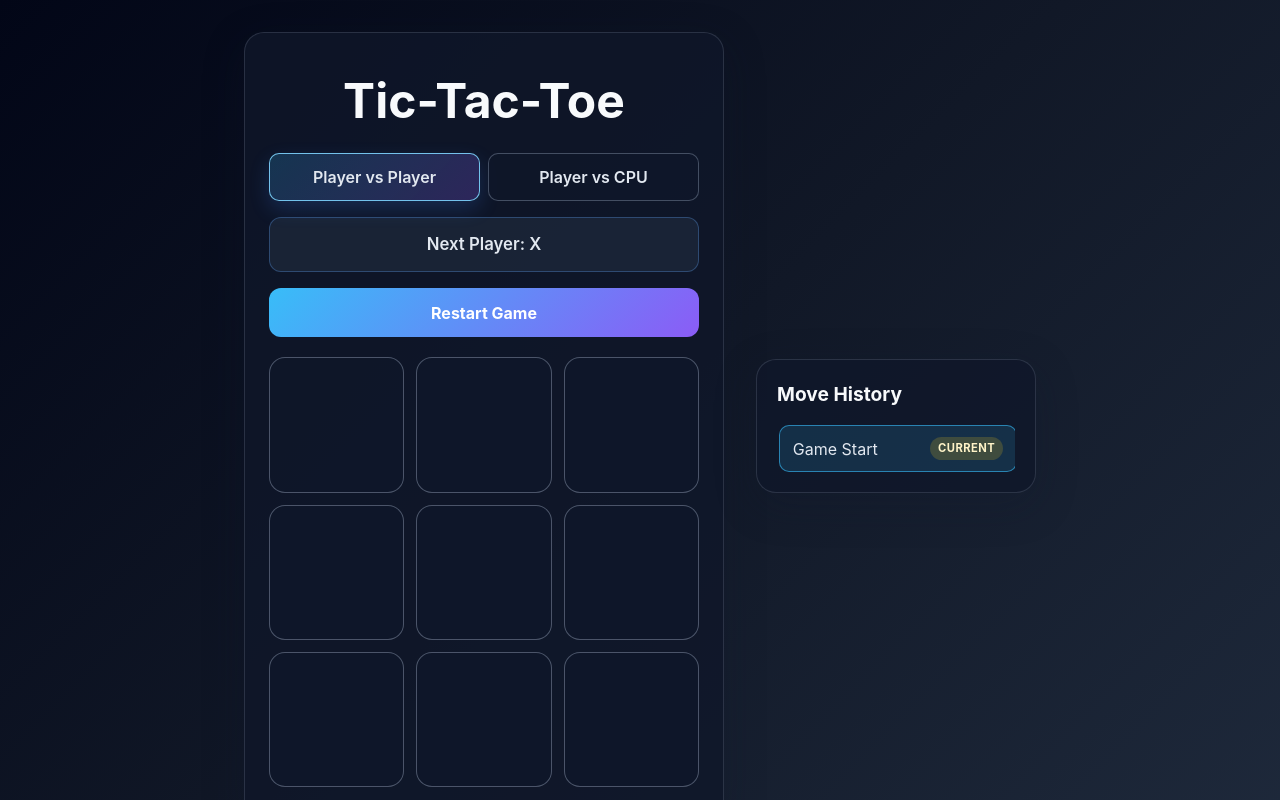
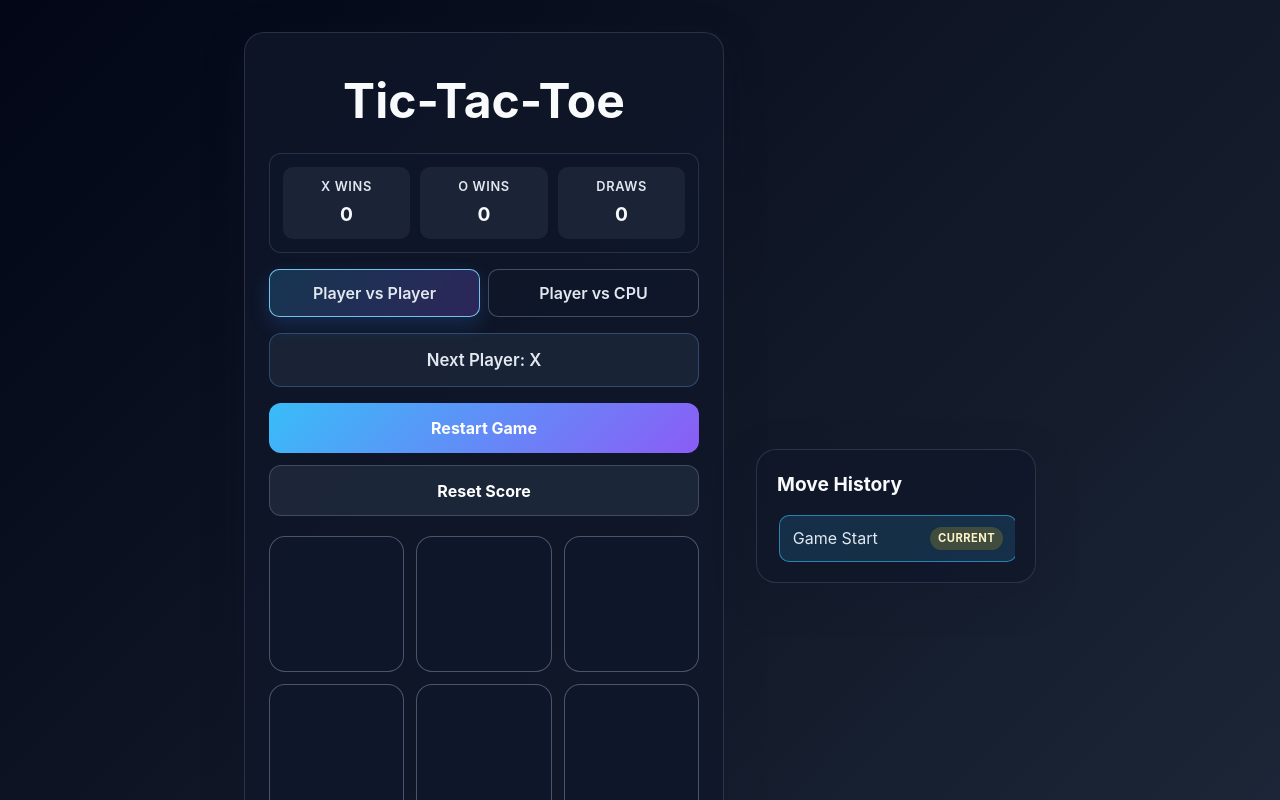
Before and after one commit to studentzero68-collab/Tic-Tac-Toe, a React app: page / in a window 1280 px wide. Shown: the top 800 px of the page. Built offline with nearby package versions, Linux system fonts and the light colour scheme; the HTML template or start-up script is replaced by a standard one.

Commit message:
feat: add round scoreboard and next game flow

```diff
--- a/src/App.css
+++ b/src/App.css
@@ -28,6 +28,39 @@ h1 {
   font-size: clamp(2rem, 4vw, 3rem);
 }
 
+.scoreboard {
+  display: grid;
+  grid-template-columns: repeat(3, minmax(0, 1fr));
+  gap: 0.65rem;
+  margin: 0 0 1rem;
+  padding: 0.8rem;
+  border: 1px solid rgba(148, 163, 184, 0.2);
+  border-radius: 12px;
+  background: rgba(15, 23, 42, 0.5);
+}
+
+.score-item {
+  display: flex;
+  flex-direction: column;
+  gap: 0.2rem;
+  padding: 0.65rem 0.4rem;
+  border-radius: 10px;
+  background: rgba(30, 41, 59, 0.8);
+  color: #e2e8f0;
+  font-weight: 600;
+}
+
+.score-item span {
+  font-size: 0.8rem;
+  text-transform: uppercase;
+  letter-spacing: 0.05em;
+}
+
+.score-item strong {
+  font-size: 1.2rem;
+  color: #f8fafc;
+}
+
 .status-panel {
   margin-bottom: 1rem;
   padding: 0.85rem 1rem;
@@ -55,7 +88,9 @@ h1 {
 }
 
 .mode-button,
-.difficulty-button {
+.difficulty-button,
+.next-game-button,
+.secondary-button {
   flex: 1;
   border: 1px solid rgba(148, 163, 184, 0.4);
   border-radius: 10px;
@@ -88,7 +123,15 @@ h1 {
   color: #f8fafc;
 }
 
-.reset-button {
+.action-row {
+  display: flex;
+  gap: 0.75rem;
+  margin-bottom: 0.75rem;
+}
+
+.reset-button,
+.next-game-button,
+.secondary-button {
   width: 100%;
   border: none;
   border-radius: 12px;
@@ -99,16 +142,31 @@ h1 {
   padding: 0.8rem 1rem;
   cursor: pointer;
   transition: transform 0.2s ease, box-shadow 0.2s ease, opacity 0.2s ease;
+}
+
+.next-game-button {
+  background: linear-gradient(135deg, #22c55e, #14b8a6);
+}
+
+.secondary-button {
+  background: rgba(30, 41, 59, 0.9);
+  border: 1px solid rgba(148, 163, 184, 0.3);
   margin-bottom: 1.25rem;
 }
 
 .reset-button:hover,
-.reset-button:focus-visible {
+.next-game-button:hover,
+.secondary-button:hover,
+.reset-button:focus-visible,
+.next-game-button:focus-visible,
+.secondary-button:focus-visible {
   transform: translateY(-1px);
   box-shadow: 0 8px 22px rgba(59, 130, 246, 0.35);
 }
 
 .reset-button:focus-visible,
+.next-game-button:focus-visible,
+.secondary-button:focus-visible,
 .square:focus-visible,
 .history-button:focus-visible {
   outline: 3px solid #facc15;
@@ -226,4 +284,8 @@ h1 {
     width: 100%;
     max-width: 420px;
   }
+
+  .action-row {
+    flex-direction: column;
+  }
 }
--- a/src/App.jsx
+++ b/src/App.jsx
@@ -18,6 +18,7 @@ function App() {
       state.currentPlayer !== 'O' ||
       state.winner ||
       state.draw ||
+      state.roundOver ||
       !state.isCpuThinking
     ) {
       return undefined
@@ -37,12 +38,21 @@ function App() {
     state.draw,
     state.gameMode,
     state.isCpuThinking,
+    state.roundOver,
     state.winner,
     state.difficulty,
   ])
 
   const statusMessage = state.isCpuThinking
     ? 'CPU is thinking...'
+    : state.roundOver
+      ? state.draw
+        ? 'Draw!'
+        : state.gameMode === 'cpu'
+          ? state.winner === 'X'
+            ? 'You Win!'
+            : 'You Lose!'
+          : `Winner: ${state.winner}`
       : state.gameMode === 'cpu' && state.currentPlayer === 'O'
         ? "CPU's Turn"
         : state.gameMode === 'cpu' && state.currentPlayer === 'X'
@@ -53,12 +63,33 @@ function App() {
               currentPlayer: state.currentPlayer,
             })
 
+  const scoreboard =
+    state.gameMode === 'cpu'
+      ? [
+          { label: 'Wins', value: state.scores.cpu.wins },
+          { label: 'Losses', value: state.scores.cpu.losses },
+          { label: 'Draws', value: state.scores.cpu.draws },
+        ]
+      : [
+          { label: 'X Wins', value: state.scores.pvp.xWins },
+          { label: 'O Wins', value: state.scores.pvp.oWins },
+          { label: 'Draws', value: state.scores.pvp.draws },
+        ]
+
   const handleSquareClick = (index) => {
     dispatch({ type: 'MAKE_MOVE', index })
   }
 
   const handleReset = () => {
     dispatch({ type: 'RESET_GAME' })
+  }
+
+  const handleNextGame = () => {
+    dispatch({ type: 'NEXT_GAME' })
+  }
+
+  const handleResetScore = () => {
+    dispatch({ type: 'RESET_SCORE' })
   }
 
   const handleJumpToMove = (moveNumber) => {
@@ -77,6 +108,15 @@ function App() {
     <main className="app-shell">
       <section className="game-card" aria-label="Tic-Tac-Toe game">
         <h1>Tic-Tac-Toe</h1>
+
+        <div className="scoreboard" aria-label="Scoreboard">
+          {scoreboard.map((entry) => (
+            <div key={entry.label} className="score-item">
+              <span>{entry.label}</span>
+              <strong>{entry.value}</strong>
+            </div>
+          ))}
+        </div>
 
         <div className="mode-toggle" aria-label="Game mode selector">
           <button
@@ -115,14 +155,31 @@ function App() {
 
         <GameStatus message={statusMessage} />
 
+        <div className="action-row">
           <button type="button" className="reset-button" onClick={handleReset}>
             Restart Game
+          </button>
+          {state.roundOver && (
+            <button type="button" className="next-game-button" onClick={handleNextGame}>
+              Next Game
+            </button>
+          )}
+        </div>
+
+        <button type="button" className="secondary-button" onClick={handleResetScore}>
+          Reset Score
         </button>
 
         <Board
           squares={state.board}
           onSquareClick={handleSquareClick}
-          disabled={Boolean(state.winner) || state.draw || state.isCpuThinking || (state.gameMode === 'cpu' && state.currentPlayer === 'O')}
+          disabled={
+            Boolean(state.winner) ||
+            state.draw ||
+            state.roundOver ||
+            state.isCpuThinking ||
+            (state.gameMode === 'cpu' && state.currentPlayer === 'O')
+          }
         />
       </section>
 
--- a/src/reducer/gameReducer.js
+++ b/src/reducer/gameReducer.js
@@ -5,24 +5,97 @@ import {
   getNextPlayer,
 } from '../utils/gameLogic'
 
-export const initialState = {
-  board: createEmptyBoard(),
-  currentPlayer: 'X',
-  winner: null,
-  draw: false,
-  step: 0,
-  history: [createEmptyBoard()],
-  moveHistory: [
+function createStartingMoveHistory() {
+  return [
     {
       moveNumber: 0,
       player: null,
       square: null,
       description: 'Game Start',
     },
-  ],
-  gameMode: 'pvp',
-  difficulty: 'medium',
-  isCpuThinking: false,
+  ]
+}
+
+function createEmptyScores() {
+  return {
+    pvp: {
+      xWins: 0,
+      oWins: 0,
+      draws: 0,
+    },
+    cpu: {
+      wins: 0,
+      losses: 0,
+      draws: 0,
+    },
+  }
+}
+
+function createRoundState() {
+  const emptyBoard = createEmptyBoard()
+
+  return {
+    board: emptyBoard,
+    currentPlayer: 'X',
+    winner: null,
+    draw: false,
+    step: 0,
+    history: [emptyBoard],
+    moveHistory: createStartingMoveHistory(),
+    isCpuThinking: false,
+    roundOver: false,
+    gameStatus: null,
+  }
+}
+
+function getRoundStatus(gameMode, winner, draw) {
+  if (draw) {
+    return 'Draw!'
+  }
+
+  if (!winner) {
+    return null
+  }
+
+  if (gameMode === 'cpu') {
+    return winner === 'X' ? 'You Win!' : 'You Lose!'
+  }
+
+  return `Winner: ${winner}`
+}
+
+function applyRoundScore(scores, gameMode, winner, draw) {
+  if (gameMode === 'cpu') {
+    const nextCpuScores = { ...scores.cpu }
+
+    if (draw) {
+      nextCpuScores.draws += 1
+    } else if (winner === 'X') {
+      nextCpuScores.wins += 1
+    } else {
+      nextCpuScores.losses += 1
+    }
+
+    return {
+      ...scores,
+      cpu: nextCpuScores,
+    }
+  }
+
+  const nextPvpScores = { ...scores.pvp }
+
+  if (draw) {
+    nextPvpScores.draws += 1
+  } else if (winner === 'X') {
+    nextPvpScores.xWins += 1
+  } else {
+    nextPvpScores.oWins += 1
+  }
+
+  return {
+    ...scores,
+    pvp: nextPvpScores,
+  }
 }
 
 function getBoardAfterMove(board, index, player) {
@@ -31,12 +104,19 @@ function getBoardAfterMove(board, index, player) {
   return nextBoard
 }
 
+export const initialState = {
+  ...createRoundState(),
+  gameMode: 'pvp',
+  difficulty: 'medium',
+  scores: createEmptyScores(),
+}
+
 export function gameReducer(state, action) {
   switch (action.type) {
     case 'MAKE_MOVE': {
       const { index } = action
 
-      if (state.winner || state.draw || state.board[index] || state.isCpuThinking) {
+      if (state.winner || state.draw || state.board[index] || state.isCpuThinking || state.roundOver) {
         return state
       }
 
@@ -71,31 +151,41 @@ export function gameReducer(state, action) {
         step: nextHistory.length - 1,
         history: nextHistory,
         moveHistory: nextMoveHistory,
+        roundOver: Boolean(nextWinner || nextDraw),
       }
 
       if (nextWinner || nextDraw) {
-        return nextState
+        return {
+          ...nextState,
+          scores: applyRoundScore(state.scores, state.gameMode, nextWinner, nextDraw),
+          gameStatus: getRoundStatus(state.gameMode, nextWinner, nextDraw),
+          isCpuThinking: false,
+        }
       }
 
       if (state.gameMode === 'cpu' && nextState.currentPlayer === 'O') {
         return {
           ...nextState,
           isCpuThinking: true,
+          gameStatus: null,
         }
       }
 
       return {
         ...nextState,
         isCpuThinking: false,
+        gameStatus: null,
       }
     }
 
     case 'SET_GAME_MODE': {
       const nextGameMode = action.gameMode
+
       return {
-        ...initialState,
+        ...createRoundState(),
         gameMode: nextGameMode,
         difficulty: state.difficulty,
+        scores: state.scores,
       }
     }
 
@@ -106,7 +196,7 @@ export function gameReducer(state, action) {
       }
 
     case 'CPU_MOVE': {
-      if (state.winner || state.draw || state.gameMode !== 'cpu') {
+      if (state.winner || state.draw || state.gameMode !== 'cpu' || state.roundOver) {
         return state
       }
 
@@ -132,7 +222,7 @@ export function gameReducer(state, action) {
         description: `Move ${moveNumber}: O → Square ${cpuIndex + 1}`,
       })
 
-      return {
+      const nextState = {
         ...state,
         board: nextBoard,
         winner: nextWinner,
@@ -142,14 +232,47 @@ export function gameReducer(state, action) {
         history: nextHistory,
         moveHistory: nextMoveHistory,
         isCpuThinking: false,
+        roundOver: Boolean(nextWinner || nextDraw),
+      }
+
+      if (nextWinner || nextDraw) {
+        return {
+          ...nextState,
+          scores: applyRoundScore(state.scores, state.gameMode, nextWinner, nextDraw),
+          gameStatus: getRoundStatus(state.gameMode, nextWinner, nextDraw),
+        }
+      }
+
+      return {
+        ...nextState,
+        gameStatus: null,
       }
     }
 
+    case 'NEXT_GAME':
+      return {
+        ...state,
+        ...createRoundState(),
+        gameMode: state.gameMode,
+        difficulty: state.difficulty,
+        scores: state.scores,
+      }
+
+    case 'RESET_SCORE':
+      return {
+        ...state,
+        ...createRoundState(),
+        gameMode: state.gameMode,
+        difficulty: state.difficulty,
+        scores: createEmptyScores(),
+      }
+
     case 'RESET_GAME':
       return {
-        ...initialState,
+        ...createRoundState(),
         gameMode: state.gameMode,
         difficulty: state.difficulty,
+        scores: state.scores,
       }
 
     case 'JUMP_TO_MOVE': {
@@ -175,6 +298,8 @@ export function gameReducer(state, action) {
         history: state.history.slice(0, targetStep + 1),
         moveHistory: state.moveHistory.slice(0, targetStep + 1),
         isCpuThinking: false,
+        roundOver: Boolean(targetWinner || targetDraw),
+        gameStatus: getRoundStatus(state.gameMode, targetWinner, targetDraw),
       }
     }
 
```
Lines whose indentation alone changed are shown as unchanged.
